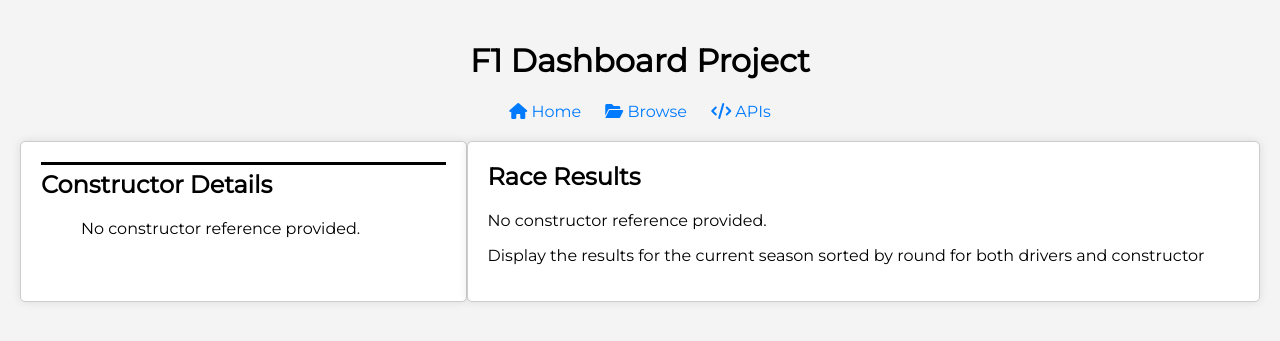
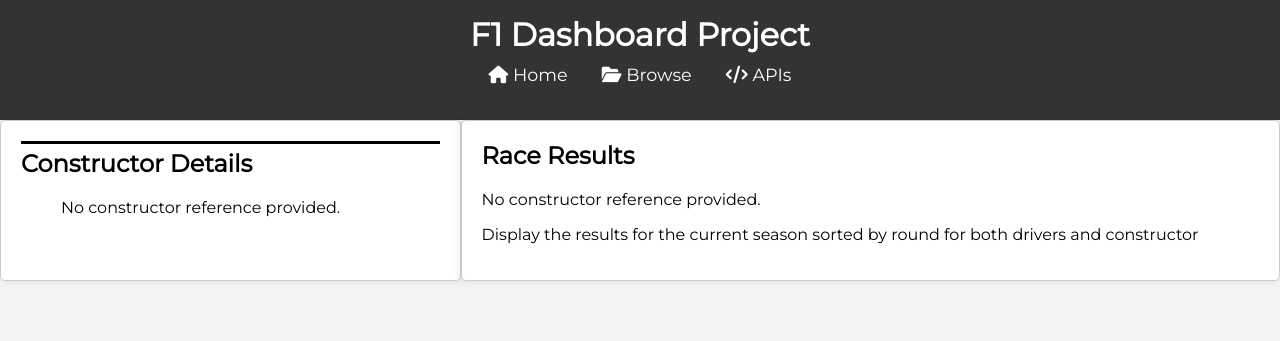
Before and after one commit to tduy755/comp3512_assign1, a PHP site: page /constructor.php in a window 1280 px wide. Shown: the top 341 px of the page. Run offline with PHP 8.4, Linux system fonts and the light colour scheme.

Commit message:
styling updates

```diff
--- a/page/apitester.php
+++ b/page/apitester.php
@@ -1,6 +1,4 @@
-<!-- The next page is the API Tester Page. This page should include sample hyperlinks for
-each of the routes described on page 5. When one of these links is clicked, the user will
-see the JSON data returned from the API -->
+
 <!DOCTYPE html>
 <html lang="en">
 <head>
--- a/page/constructor.php
+++ b/page/constructor.php
@@ -89,7 +89,7 @@ $constructorRaceData = showResultsConstructor($constructorRef);
     <meta charset="UTF-8">
     <meta name="viewport" content="width=device-width, initial-scale=1.0">
     <title>F1 Dashboard Project</title>
-    <link rel="stylesheet" href="../styles/driver.css"> <!-- Link to the CSS file -->
+    <link rel="stylesheet" href="../styles/constructor.css"> <!-- Link to the CSS file -->
     <link rel="stylesheet" href="https://cdnjs.cloudflare.com/ajax/libs/font-awesome/6.0.0-beta3/css/all.min.css">
     <link href="https://fonts.googleapis.com/css2?family=Montserrat:wght@400&display=swap" rel="stylesheet">
 </head>
--- a/page/driver.php
+++ b/page/driver.php
@@ -1,6 +1,4 @@
-<!-- The next shown is the Driver Page. It includes details about the driver as well as race
-results for that driver for the season. How will the page “know” which driver to display?
-It will be passed the driverRef value for the driver. -->
+
 <?php
     require_once('../includes/config.inc.php');
     require_once('../includes/db.inc.php');
--- a/styles/constructor.css
+++ b/styles/constructor.css
@@ -1,89 +1,83 @@
 body {
-  font-family: Arial, sans-serif;
   margin: 0;
-  padding: 20px;
+  font-family: "Montserrat", sans-serif;
+
   background-color: #f4f4f4;
-}
-
-header {
-  text-align: center;
-  margin-bottom: 20px;
-}
-
-nav {
-  margin-bottom: 20px;
-}
-
-nav a {
-  margin: 0 10px;
-  text-decoration: none;
-  color: #007bff;
 }
 
 .container {
   display: flex;
-  justify-content: flex-start; /* Align sections closer */
-  gap: 10px; /* Reduce the gap between the sections */
+  justify-content: space-between;
 }
-
-.constructor-details,
-.constructor-results {
+.driver-details,
+.race-results {
+  border: 1px solid #ccc;
+  padding: 10px;
   background: white;
-  padding: 15px; /* Reduce padding */
+  padding: 20px;
   border-radius: 5px;
   box-shadow: 0 0 10px rgba(0, 0, 0, 0.1);
 }
 
-.constructor-details {
-  width: 38%; /* Slightly increased to reduce gap */
-  font-family: "Montserrat", sans-serif;
+.driver-details {
+  width: 35%;
 }
 
-.constructor-results {
-  width: 60%; /* Reduced width to make more room for constructor-details */
-  font-family: "Montserrat", sans-serif;
+.race-results {
+  width: 65%;
 }
-
 h2 {
   margin-top: 0;
 }
-
 table {
   width: 100%;
   border-collapse: collapse;
   margin-top: 10px;
 }
-
 table,
 th,
 td {
   border: 1px solid #ddd;
 }
-
 th,
 td {
   padding: 8px;
   text-align: left;
 }
-
 th {
   background-color: #f2f2f2;
-}
-
-.note {
-  color: #555;
-  font-size: 0.9em;
 }
 
 ul {
   list-style-type: none; /* Remove bullet points */
 }
 
-#name {
-  font-size: 1.5em;
+.driver-details h2 {
+  border-top: 3px solid #000000; /* Add a blue border below the header */
+  padding-top: 5px;
 }
 
-.constructor-details h2 {
-  border-top: 3px solid #000000; /* Add a black border below the header */
-  padding-top: 5px;
+header {
+  text-align: center;
+  background-color: #333;
+  padding: 15px 0;
+  text-align: center;
 }
+
+nav {
+  margin-bottom: 20px;
+  margin-top: 10px;
+}
+
+nav a {
+  color: #fff;
+  text-decoration: none;
+  margin: 0 15px;
+  font-size: 1.1rem;
+}
+
+header h1 {
+  margin: 0;
+  font-size: 2rem;
+  color: #fff;
+}
--- a/styles/driver.css
+++ b/styles/driver.css
@@ -1,26 +1,12 @@
 body {
   margin: 0;
   font-family: "Montserrat", sans-serif;
-  padding: 20px;
+
   background-color: #f4f4f4;
-}
-
-header {
-  text-align: center;
-  margin-bottom: 20px;
-}
-nav {
-  margin-bottom: 20px;
-}
-nav a {
-  margin: 0 10px;
-  text-decoration: none;
-  color: #007bff;
 }
 
 .container {
   display: flex;
-
   justify-content: space-between;
 }
 .driver-details,
@@ -70,3 +56,28 @@ ul {
   border-top: 3px solid #000000; /* Add a blue border below the header */
   padding-top: 5px;
 }
+
+header {
+  text-align: center;
+  background-color: #333;
+  padding: 15px 0;
+  text-align: center;
+}
+
+nav {
+  margin-bottom: 20px;
+  margin-top: 10px;
+}
+
+nav a {
+  color: #fff;
+  text-decoration: none;
+  margin: 0 15px;
+  font-size: 1.1rem;
+}
+
+header h1 {
+  margin: 0;
+  font-size: 2rem;
+  color: #fff;
+}
--- a/styles/index.css
+++ b/styles/index.css
@@ -6,7 +6,9 @@ body {
   color: #333;
 }
 
-h1,
+h1 {
+  font-weight: 700;
+}
 h2 {
   font-weight: 400;
   color: #333;
```
Also changed, not shown: api/drivers.php (+1 -6 lines), page/browse.php (+17 -9 lines), page/index.php (+5 -10 lines), styles/browse.css (+25 -6 lines).
